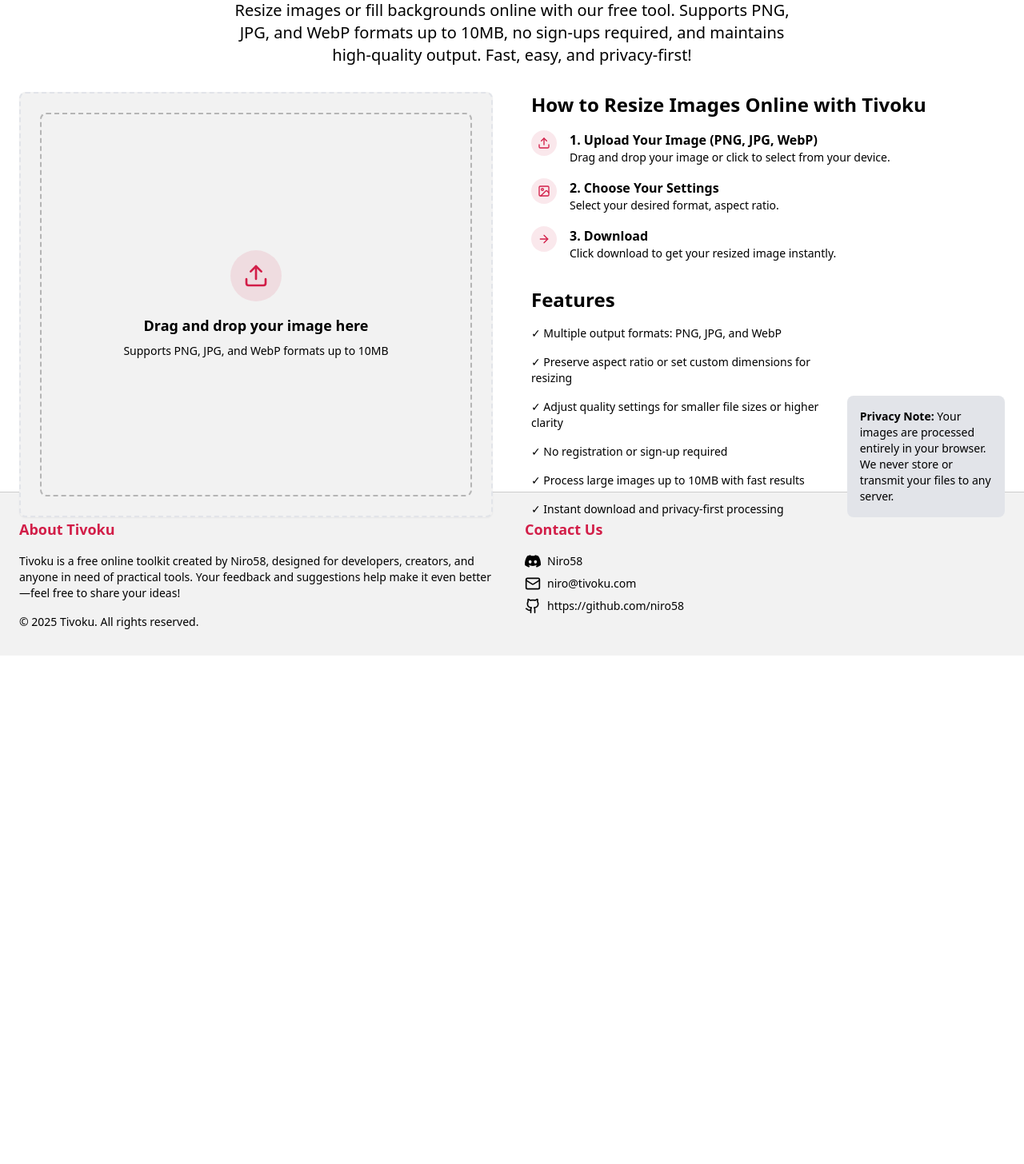
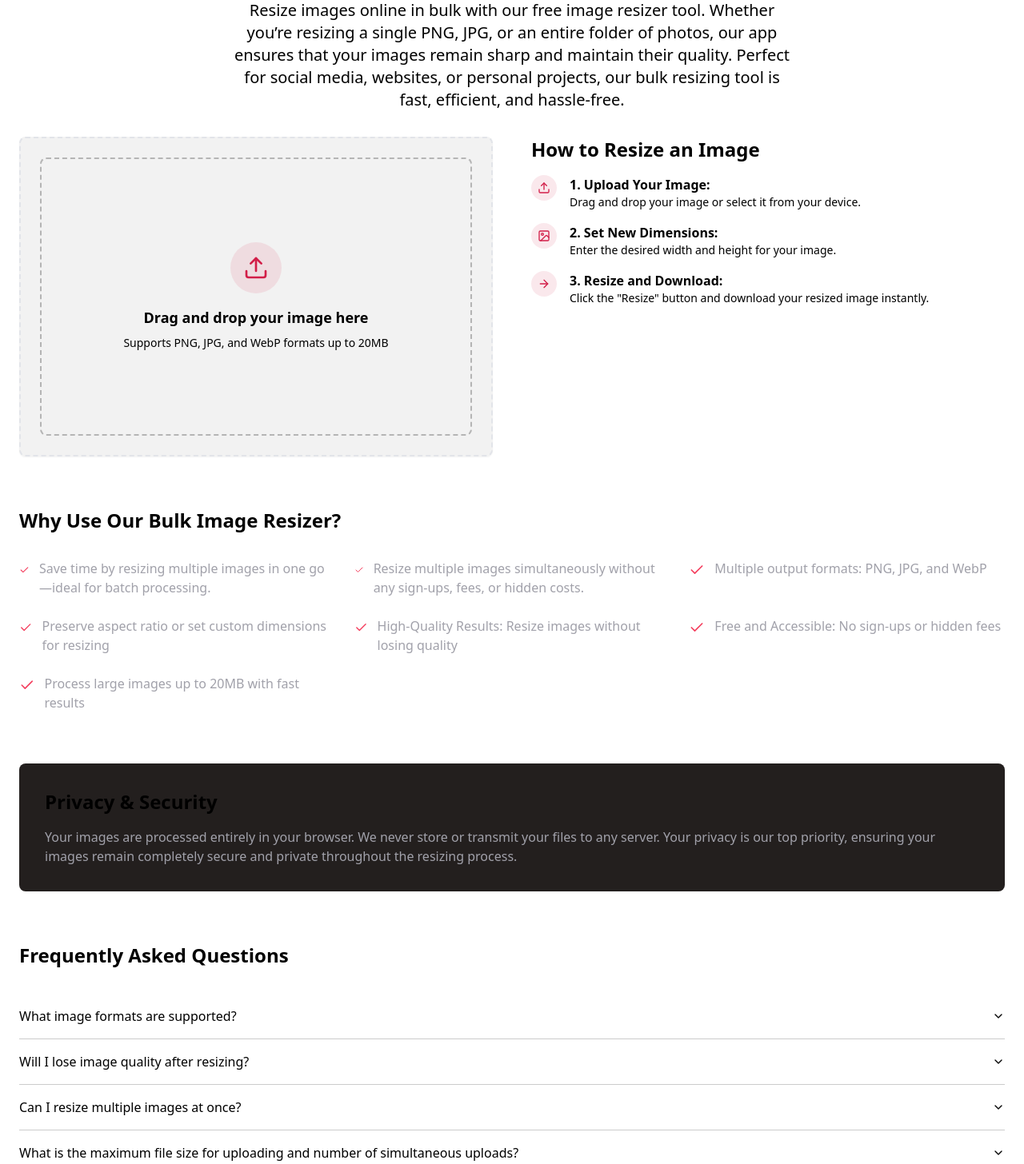
Before and after one commit to niro58/tivoku-app, a SvelteKit app: page /tools/image-resizer in a window 1280 px wide. Shown: the part 274-1730 px from the top of the page at 80% size. Before the commit the page ends 1094 px from the top, so only its background shows below. Built offline with nearby package versions, Linux system fonts and the light colour scheme.

Commit message:
export format added, some seo on image resizing page

```diff
--- a/package.json
+++ b/package.json
@@ -44,6 +44,7 @@
 	},
 	"dependencies": {
 		"@tailwindcss/typography": "^0.5.15",
-		"amplify-adapter": "^0.2.0"
+		"amplify-adapter": "^0.2.0",
+		"jszip": "^3.10.1"
 	}
 }
--- a/src/assets/data/pages.ts
+++ b/src/assets/data/pages.ts
@@ -8,7 +8,7 @@
 				short: 'Image Resizer',
 				description:
 					'Resize images for your social media or any other needs and fill the background with a solid color',
-				link: '/tools/image-resizer'
+				link: '/tools/resize-image'
 			},
 			{
 				name: 'Video Type Changer',
--- a/src/lib/components/file-dropper.svelte
+++ b/src/lib/components/file-dropper.svelte
@@ -20,7 +20,7 @@
 		children,
 		accept,
 		startsWith = 'image/',
-		maxSize = 10 * 1024 * 1024,
+		maxSize = 50 * 1024 * 1024,
 		...restProps
 	}: FileDropProps = $props();
 
@@ -43,8 +43,8 @@
 		const dt = e.dataTransfer;
 		if (dt) {
 			const files = dt.files;
-			if (files.length > 10) {
-				onError('Maximum 10 files allowed');
+			if (files.length > 50) {
+				onError('Maximum 50 files allowed');
 				return;
 			}
 			for (let i = 0; i < dt.files.length; i++) {
--- a/src/lib/modules/image-editor.svelte.ts
+++ b/src/lib/modules/image-editor.svelte.ts
@@ -1,5 +1,7 @@
 import type { EditableImage } from '$lib/models/image.svelte';
+import JSZip from 'jszip';
 import { getContext, setContext } from 'svelte';
+import { toast } from 'svelte-sonner';
 
 const IMAGE_SELECTOR_KEY = Symbol('image-selector');
 
@@ -14,11 +16,16 @@
 	opacity: number;
 	format: ImageExportFormats;
 	cropType: CropType;
+	exportType: ResultExportFormats;
 };
 export enum ImageExportFormats {
 	PNG = 'png',
 	JPEG = 'jpeg',
 	WEBP = 'webp'
+}
+export enum ResultExportFormats {
+	ZIP = 'zip',
+	SINGLE = 'single'
 }
 
 export function aspectRatioToKey(aspectRatio: Vector2) {
@@ -26,7 +33,6 @@
 }
 export function keyToAspectRatio(key: string): Vector2 {
 	const [x, y] = key.split(':').map(Number);
-	console.log(key);
 	return { x, y };
 }
 
@@ -34,16 +40,61 @@
 	public images: EditableImage[] = $state([]);
 	public settings: ImageSettings = $state({
 		aspectRatio: { x: 1, y: 1 },
-		backgroundColor: '#ffffff',
-		opacity: 1,
+		backgroundColor: '#000000',
+		opacity: 0,
 		format: ImageExportFormats.PNG,
-		cropType: 'outside'
+		cropType: 'outside',
+		exportType: ResultExportFormats.SINGLE
 	});
+	constructor() {
+		const MAX_IMAGES = 50;
+		$effect(() => {
+			if (this.images.length > MAX_IMAGES) {
+				this.images = this.images.slice(0, MAX_IMAGES);
+				toast.error(`You can only have ${MAX_IMAGES} images at a time.`);
+			}
+		});
+	}
+	public async exportImages() {
+		const dataUrls: {
+			name: string;
+			dataUrl: string;
+		}[] = [];
 
-	public exportImages() {
-		this.images.map((image) => {
-			image.export(this.settings);
-		});
+		for (let i = 0; i < this.images.length; i++) {
+			const image = this.images[i];
+			const dataUrl = await image.export(this.settings);
+			if (dataUrl) {
+				dataUrls.push(dataUrl);
+			}
+		}
+
+		if (this.settings.exportType === ResultExportFormats.ZIP) {
+			const zip = new JSZip();
+			for (let i = 0; i < dataUrls.length; i++) {
+				zip.file(dataUrls[i].name, dataUrls[i].dataUrl.split('base64,')[1], { base64: true });
+			}
+			const blob = await zip.generateAsync({ type: 'blob' });
+			const a = document.createElement('a');
+			a.href = URL.createObjectURL(blob);
+			a.download = 'images.zip';
+			a.click();
+		}
+		if (this.settings.exportType === ResultExportFormats.SINGLE) {
+			for (let i = 0; i < dataUrls.length; i++) {
+				const a = document.createElement('a');
+				a.href = dataUrls[i].dataUrl;
+				a.download = dataUrls[i].name;
+				a.click();
+			}
+		}
+		if (dataUrls.length !== this.images.length) {
+			toast.error(
+				`Some images could not be exported. Exported ${dataUrls.length} out of ${this.images.length}.`
+			);
+		} else {
+			toast.success(`All images exported successfully.`);
+		}
 	}
 }
 
--- a/src/routes/+page.svelte
+++ b/src/routes/+page.svelte
@@ -29,8 +29,8 @@
 			logo: {
 				'@type': 'ImageObject',
 				url: 'https://www.tivoku.com/logo.png',
-				width: 250,
-				height: 250
+				width: 500,
+				height: 281
 			}
 		},
 		mainEntity: [
--- a/src/routes/sitemap.xml/+server.ts
+++ b/src/routes/sitemap.xml/+server.ts
@@ -16,7 +16,7 @@
 				<changefreq>daily</changefreq>
 			</url>
             <url>
-				<loc>https://www.tivoku.com/tools/image-resizer</loc>
+				<loc>https://www.tivoku.com/tools/resize-image</loc>
 				<priority>1.0</priority>
 				<changefreq>daily</changefreq>
 			</url>
--- a/src/routes/tools/image-resizer/+page.svelte
+++ b/src/routes/tools/image-resizer/+page.svelte
@@ -3,21 +3,36 @@
 	import SelectScreen from './components/select-screen.svelte';
 	import { getImageEditor } from '$lib/modules/image-editor.svelte';
 	import Seo from '$lib/components/seo.svelte';
+	import { Images } from 'lucide-svelte';
 
 	const imageEditor = getImageEditor();
+	let editorMode = $state(false);
+	$effect(() => {
+		if (imageEditor.images.length > 0) {
+			editorMode = true;
+		}
+	});
 </script>
 
 <Seo
-	title="Online Image Resizer & Background Filler - Resize Images Free | Tivoku"
-	description="Resize your images and fill backgrounds easily with our free online tool. No sign-ups, supports PNG, JPG, WebP, and up to 10MB. Instant download!"
-	keywords="online image resizer, background filler tool, resize images online, free image editing tools, no sign-up image resizer, resize JPG, resize PNG, resize WebP"
-	canonical="https://tivoku.com/tools/image-resizer"
+	title="Resize Image Online – Free Image Resizer Tool Without Losing Quality"
+	description="Easily resize images online for free with our intuitive image resizer tool. Resize PNGs, photos, and images without losing quality. No sign-ups required."
+	keywords="resize image, resize image online, resize photo, image resize, resize picture, resize png, resize images without losing quality, how to resize an image, pic resize, resize image on iPhone"
+	canonical="https://www.tivoku.com/tools/resize-image"
 	themeColor="#D21E48"
+	jsonLd={{
+		'@context': 'https://schema.org',
+		'@type': 'WebPage',
+		name: 'Resize Image Online – Free Image Resizer Tool Without Losing Quality',
+		description:
+			'Easily resize images online for free with our intuitive image resizer tool. Resize PNGs, photos, and images without losing quality. No sign-ups required.',
+		url: 'https://www.tivoku.com/resize-image'
+	}}
 />
 <div class="min-h-screen bg-gradient-to-b from-background to-background/80 pb-16">
 	<section class="py-12 md:py-16 lg:py-20">
-		<div class="container px-4 md:px-6 lg:h-[75vh]">
-			{#if imageEditor.images.length === 0}
+		<div class="container px-4 md:px-6 lg:min-h-[75vh]">
+			{#if !editorMode}
 				<SelectScreen />
 			{:else}
 				<EditorScreen />
--- a/src/routes/tools/image-resizer/components/select-screen.svelte
+++ b/src/routes/tools/image-resizer/components/select-screen.svelte
@@ -1,30 +1,116 @@
 <script lang="ts">
 	import FileDropper from '$lib/components/file-dropper.svelte';
+	import Seo from '$lib/components/seo.svelte';
+	import * as Accordion from '$lib/components/ui/accordion/index.js';
 	import * as Card from '$lib/components/ui/card/index.js';
 	import { EditableImage } from '$lib/models/image.svelte';
 	import { getImageEditor } from '$lib/modules/image-editor.svelte';
-	import { ArrowRight, ImageIcon, Upload } from 'lucide-svelte';
+	import { ArrowRight, Check, ImageIcon, Upload } from 'lucide-svelte';
 	let fileDropperRef: HTMLInputElement | null = $state(null);
-	import { toast } from 'svelte-sonner';
-	import { blur } from 'svelte/transition';
 
 	const imageEditor = getImageEditor();
 </script>
 
-<div class="mb-8 flex flex-col items-center space-y-4 text-center">
+<Seo
+	title="Resize Image Online – Free Bulk Image Resizer Without Losing Quality"
+	description="Resize images online in bulk for free with our easy-to-use tool. Adjust dimensions, resize photos, PNGs, or any images up to 20 MB without losing quality. No sign-ups required!"
+	keywords="resize image, resize image online, bulk resize images, resize photo, image resize, resize picture, resize PNG, resize images without losing quality, how to resize an image, resize images in bulk, resize image on iPhone"
+	canonical="https://www.tivoku.com/resize-image"
+	themeColor="#D21E48"
+	jsonLd={{
+		'@context': 'https://schema.org',
+		'@type': 'WebPage',
+		name: 'Resize Image Online – Free Bulk Image Resizer Without Losing Quality',
+		url: 'https://www.tivoku.com/resize-image',
+		description:
+			'Resize images online in bulk for free with our easy-to-use tool. Adjust dimensions, resize photos, PNGs, or any images up to 20 MB without losing quality. No sign-ups required!',
+		mainEntity: {
+			'@type': 'WebApplication',
+			name: 'Bulk Image Resizer Tool',
+			url: 'https://www.tivoku.com/resize-image',
+			description:
+				'Free online bulk image resizer tool to resize photos, PNGs, and other images up to 20 MB. Resize images without losing quality quickly and easily.',
+			applicationCategory: 'MultimediaTool',
+			operatingSystem: 'All',
+			offers: {
+				'@type': 'Offer',
+				price: '0',
+				priceCurrency: 'USD',
+				category: 'Free Tool'
+			},
+			author: {
+				'@type': 'Person',
+				name: 'Niro58'
+			},
+			publisher: {
+				'@type': 'Organization',
+				name: 'Tivoku',
+				logo: {
+					'@type': 'ImageObject',
+					url: 'https://www.tivoku.com/logo.png',
+					width: 500,
+					height: 281
+				}
+			}
+		},
+		'@graph': [
+			{
+				'@type': 'FAQPage',
+				mainEntity: [
+					{
+						'@type': 'Question',
+						name: 'What image formats are supported?',
+						acceptedAnswer: {
+							'@type': 'Answer',
+							text: 'Our image resizer supports PNG, JPG (JPEG), and WebP formats.'
+						}
+					},
+					{
+						'@type': 'Question',
+						name: 'Will I lose image quality after resizing?',
+						acceptedAnswer: {
+							'@type': 'Answer',
+							text: 'No, the quality of the image will stay the same, no compression is applied. However, when significantly reducing image size, some quality loss is inevitable due to the reduction in total pixels.'
+						}
+					},
+
+					{
+						'@type': 'Question',
+						name: 'Can I resize multiple images at once?',
+						acceptedAnswer: {
+							'@type': 'Answer',
+							text: 'Yes, our app supports bulk resizing, allowing you to process multiple images or an entire folder simultaneously.'
+						}
+					},
+					{
+						'@type': 'Question',
+						name: 'What is the maximum file size for uploading and number of simultaneous uploads?',
+						acceptedAnswer: {
+							'@type': 'Answer',
+							text: 'You can upload individual images up to 20 MB each and edit 50 images at the same time.'
+						}
+					}
+				]
+			}
+		]
+	}}
+/>
+
+<section class="mb-8 flex flex-col items-center space-y-4 text-center">
 	<div class="space-y-2">
 		<h1 class="text-3xl font-bold tracking-tighter sm:text-4xl md:text-5xl lg:text-6xl/none">
-			Online Image Resizer & Background Filler - Free Tool
+			Free Online Bulk Image Resizer – Resize Images Without Losing Quality
 		</h1>
 		<p class="mx-auto max-w-[700px] text-muted-foreground md:text-xl">
-			Resize images or fill backgrounds online with our free tool. Supports PNG, JPG, and WebP
-			formats up to 10MB, no sign-ups required, and maintains high-quality output. Fast, easy, and
-			privacy-first!
+			Resize images online in bulk with our free image resizer tool. Whether you’re resizing a
+			single PNG, JPG, or an entire folder of photos, our app ensures that your images remain sharp
+			and maintain their quality. Perfect for social media, websites, or personal projects, our bulk
+			resizing tool is fast, efficient, and hassle-free.
 		</p>
 	</div>
-</div>
+</section>
 
-<div class="grid gap-8 md:grid-cols-2 lg:gap-12">
+<section class="grid min-h-[50vh] gap-8 md:grid-cols-2 lg:gap-12">
 	<Card.Root class="grid grid-cols-1 grid-rows-1 border-2 border-dashed border-muted">
 		<Card.Content class="p-6">
 			<FileDropper
@@ -32,7 +118,7 @@
 				bind:fileInputRef={fileDropperRef}
 				accept="image/*"
 				startsWith="image/"
-				maxSize={10 * 1024 * 1024}
+				maxSize={50 * 1024 * 1024}
 				onfileaccept={(files) => {
 					const editableImages = Array.from(files).map((file) => new EditableImage(file));
 					imageEditor.images = [...imageEditor.images, ...editableImages];
@@ -48,7 +134,7 @@
 					<div class="space-y-2 text-center">
 						<h3 class="text-lg font-semibold">Drag and drop your image here</h3>
 						<p class="text-sm text-muted-foreground">
-							Supports PNG, JPG, and WebP formats up to 10MB
+							Supports PNG, JPG, and WebP formats up to 20MB
 						</p>
 					</div>
 				</div>
@@ -58,16 +144,16 @@
 
 	<div class="space-y-8">
 		<div class="space-y-4">
-			<h2 class="text-2xl font-bold">How to Resize Images Online with Tivoku</h2>
+			<h2 class="text-2xl font-bold">How to Resize an Image</h2>
 			<div class="grid gap-4">
 				<div class="flex items-start space-x-4">
 					<div class="rounded-full bg-primary/10 p-2">
 						<Upload class="h-4 w-4 text-primary" />
 					</div>
 					<div>
-						<h3 class="font-semibold">1. Upload Your Image (PNG, JPG, WebP)</h3>
+						<h3 class="font-semibold">1. Upload Your Image:</h3>
 						<p class="text-sm text-muted-foreground">
-							Drag and drop your image or click to select from your device.
+							Drag and drop your image or select it from your device.
 						</p>
 					</div>
 				</div>
@@ -76,8 +162,10 @@
 						<ImageIcon class="h-4 w-4 text-primary" />
 					</div>
 					<div>
-						<h3 class="font-semibold">2. Choose Your Settings</h3>
-						<p class="text-sm text-muted-foreground">Select your desired format, aspect ratio.</p>
+						<h3 class="font-semibold">2. Set New Dimensions:</h3>
+						<p class="text-sm text-muted-foreground">
+							Enter the desired width and height for your image.
+						</p>
 					</div>
 				</div>
 				<div class="flex items-start space-x-4">
@@ -85,33 +173,68 @@
 						<ArrowRight class="h-4 w-4 text-primary" />
 					</div>
 					<div>
-						<h3 class="font-semibold">3. Download</h3>
+						<h3 class="font-semibold">3. Resize and Download:</h3>
 						<p class="text-sm text-muted-foreground">
-							Click download to get your resized image instantly.
+							Click the "Resize" button and download your resized image instantly.
 						</p>
 					</div>
 				</div>
 			</div>
 		</div>
+	</div>
+</section>
+<section class="mt-16">
+	<h2 class="mb-8 text-2xl font-semibold">Why Use Our Bulk Image Resizer?</h2>
+	<div class="grid gap-6 md:grid-cols-2 lg:grid-cols-3">
+		{#each ['Save time by resizing multiple images in one go—ideal for batch processing.', 'Resize multiple images simultaneously without any sign-ups, fees, or hidden costs.', 'Multiple output formats: PNG, JPG, and WebP', 'Preserve aspect ratio or set custom dimensions for resizing', 'High-Quality Results: Resize images without losing quality', 'Free and Accessible: No sign-ups or hidden fees', 'Process large images up to 20MB with fast results'] as feature}
+			<div class="flex items-start gap-3">
+				<Check class="mt-1 h-5 w-5 text-rose-500" />
+				<span class="text-zinc-400">{feature}</span>
+			</div>
+		{/each}
+	</div>
+</section>
+<section class="mt-16 rounded-lg bg-[#231F1E] p-8">
+	<h2 class="mb-4 text-2xl font-semibold">Privacy & Security</h2>
+	<p class="text-zinc-400">
+		Your images are processed entirely in your browser. We never store or transmit your files to any
+		server. Your privacy is our top priority, ensuring your images remain completely secure and
+		private throughout the resizing process.
+	</p>
+</section>
 
-		<div class="grid grid-cols-1 space-y-4 lg:grid-cols-3">
-			<h2 class="text-2xl font-bold lg:col-span-3">Features</h2>
-			<ul class="grid gap-4 text-sm text-muted-foreground lg:col-span-2">
-				<li>✓ Multiple output formats: PNG, JPG, and WebP</li>
-				<li>✓ Preserve aspect ratio or set custom dimensions for resizing</li>
-				<li>✓ Adjust quality settings for smaller file sizes or higher clarity</li>
-				<li>✓ No registration or sign-up required</li>
-				<li>✓ Process large images up to 10MB with fast results</li>
-				<li>✓ Instant download and privacy-first processing</li>
-			</ul>
-			<div class="flex items-end">
-				<div class="rounded-lg bg-muted p-4">
-					<p class="text-sm text-muted-foreground">
-						<strong>Privacy Note:</strong> Your images are processed entirely in your browser. We never
-						store or transmit your files to any server.
-					</p>
-				</div>
-			</div>
-		</div>
-	</div>
-</div>
+<section class="mt-16">
+	<h2 class="mb-8 text-2xl font-semibold">Frequently Asked Questions</h2>
+	<Accordion.Root type="single" class="w-full">
+		<Accordion.Item value="item-1">
+			<Accordion.Trigger>What image formats are supported?</Accordion.Trigger>
+			<Accordion.Content>
+				Our image resizer supports PNG, JPG (JPEG), and WebP formats.
+			</Accordion.Content>
+		</Accordion.Item>
+		<Accordion.Item value="item-2">
+			<Accordion.Trigger>Will I lose image quality after resizing?</Accordion.Trigger>
+			<Accordion.Content>
+				No, the quality of the image will stay the same, no compression is applied. However, when
+				significantly reducing image size, some quality loss is inevitable due to the reduction in
+				total pixels.
+			</Accordion.Content>
+		</Accordion.Item>
+		<Accordion.Item value="item-3">
+			<Accordion.Trigger>Can I resize multiple images at once?</Accordion.Trigger>
+			<Accordion.Content>
+				Yes, our app supports bulk resizing, allowing you to process multiple images or an entire
+				folder simultaneously.
+			</Accordion.Content>
+		</Accordion.Item>
+		<Accordion.Item value="item-3">
+			<Accordion.Trigger
+				>What is the maximum file size for uploading and number of simultaneous uploads?</Accordion.Trigger
+			>
+			<Accordion.Content>
+				You can upload individual images up to 20 MB each and edit 50 images at the same time. This
+				ensures compatibility with high-resolution photos and professional-quality files.
+			</Accordion.Content>
+		</Accordion.Item>
+	</Accordion.Root>
+</section>
```
Also changed, not shown: src/lib/models/image.svelte.ts (+16 -8 lines), src/routes/tools/image-resizer/components/editor-screen.svelte (+70 -17 lines), static/logo.png, 1 other file (tests, documents, lock files or other folders).
